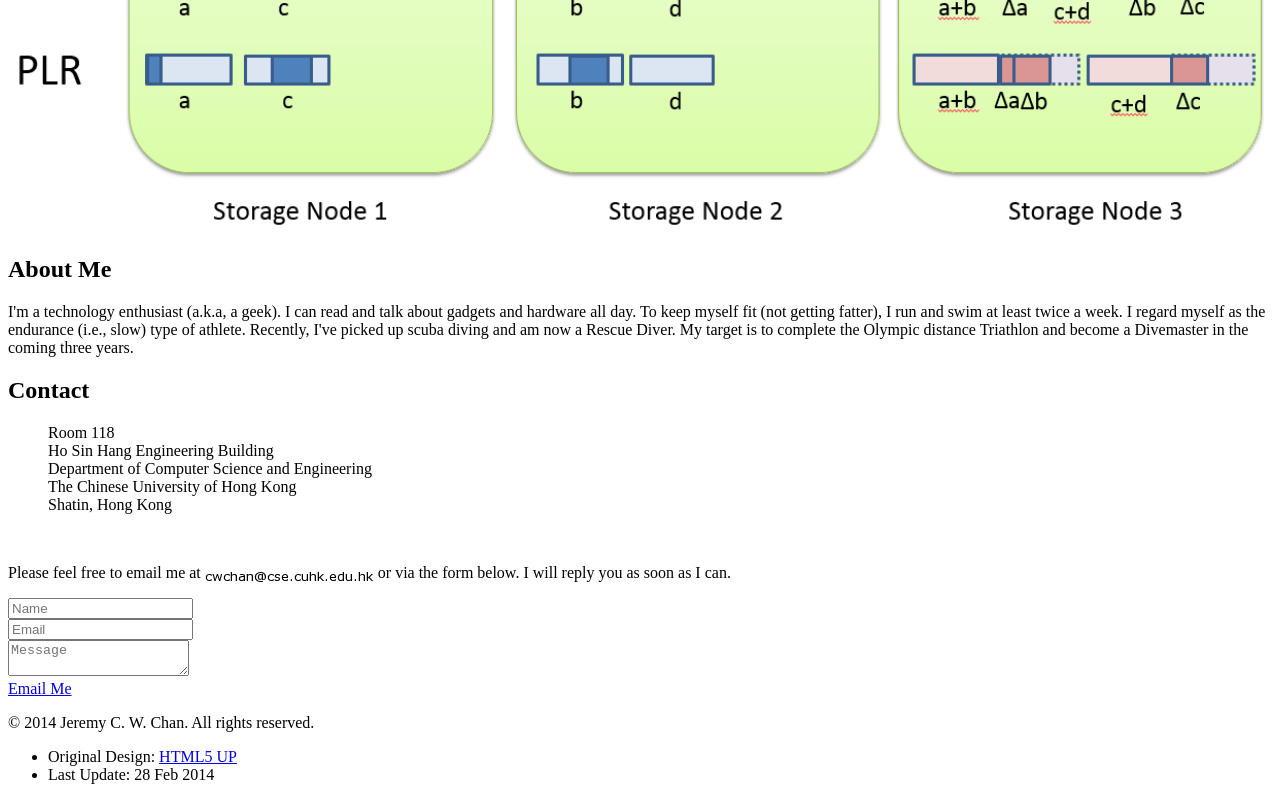
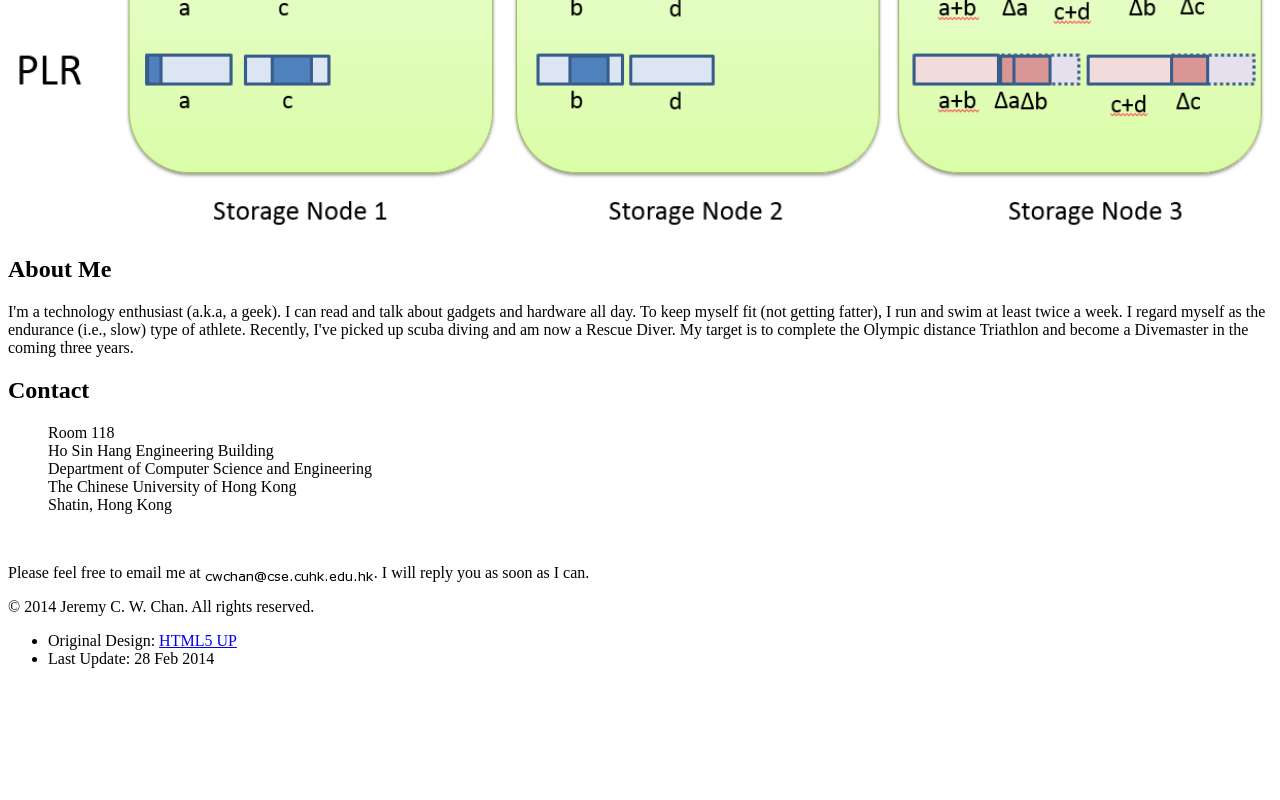
Before and after one commit to jeremychan/jeremychan.github.io, a plain HTML site: page index.html in a window 1280 px wide. Shown: the part 3747-4547 px from the top of the page. After the commit the page ends 4431 px from the top, so only its background shows below. Drawn offline with Linux system fonts and the light colour scheme; a script that the page names is missing.

Commit message:
removed contact form

```diff
--- a/index.html
+++ b/index.html
@@ -210,32 +210,7 @@
 							Shatin, Hong Kong</blockquote>
 
                         <br /><p>Please feel free to email me at
-                        <img src="images/email.png" border="0" align="absbottom" title="Email">
-                        or via the form below. I will reply you as soon as I can.</p>
-
-							<form method="post" id="contactform" action="http://www.cse.cuhk.edu.hk/~cwchan/contact-form-handler.php" target="_blank">
-								<div class="row half">
-									<div class="6u"><input type="text" class="text" name="name" placeholder="Name" /></div>
-									<div class="6u"><input type="text" class="text" name="email" placeholder="Email" /></div>
-								</div>
-								<div class="row half">
-									<div class="12u">
-										<textarea name="message" placeholder="Message"></textarea>
-									</div>
-								</div>
-								<div class="row">
-									<div class="12u">
-										<a href="#" class="button submit">Email Me</a>
-									</div>
-								</div>
-							</form>
-
-							<script language="JavaScript">
-							var frmvalidator  = new Validator("contactform");
-							frmvalidator.addValidation("name","req","Please provide your name");
-							frmvalidator.addValidation("email","req","Please provide your email");
-							frmvalidator.addValidation("email","email","Please enter a valid email address");
-							</script>
+                        <img src="images/email.png" border="0" align="absbottom" title="Email">. I will reply you as soon as I can.</p>
 
 						</div>
 					</section>
```
